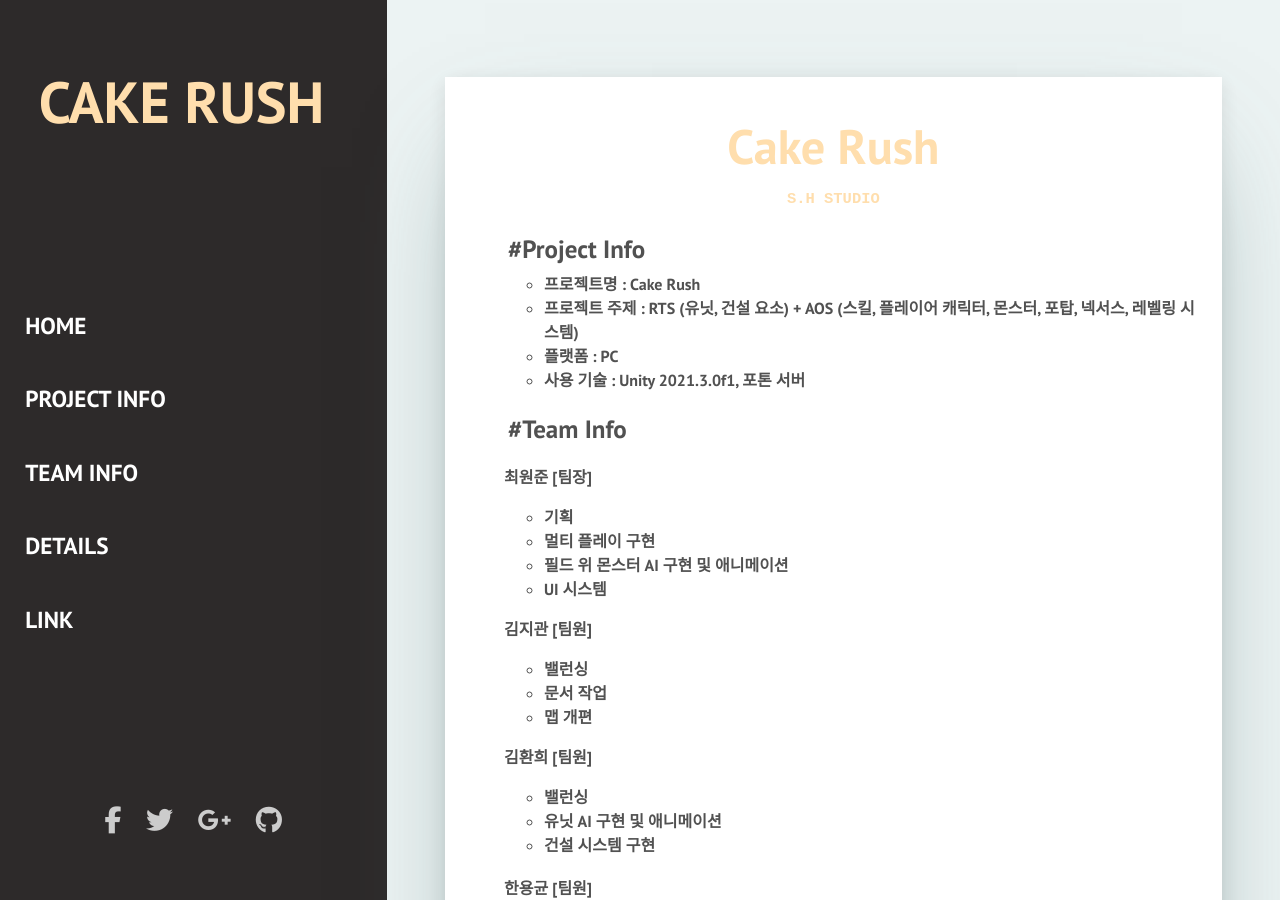
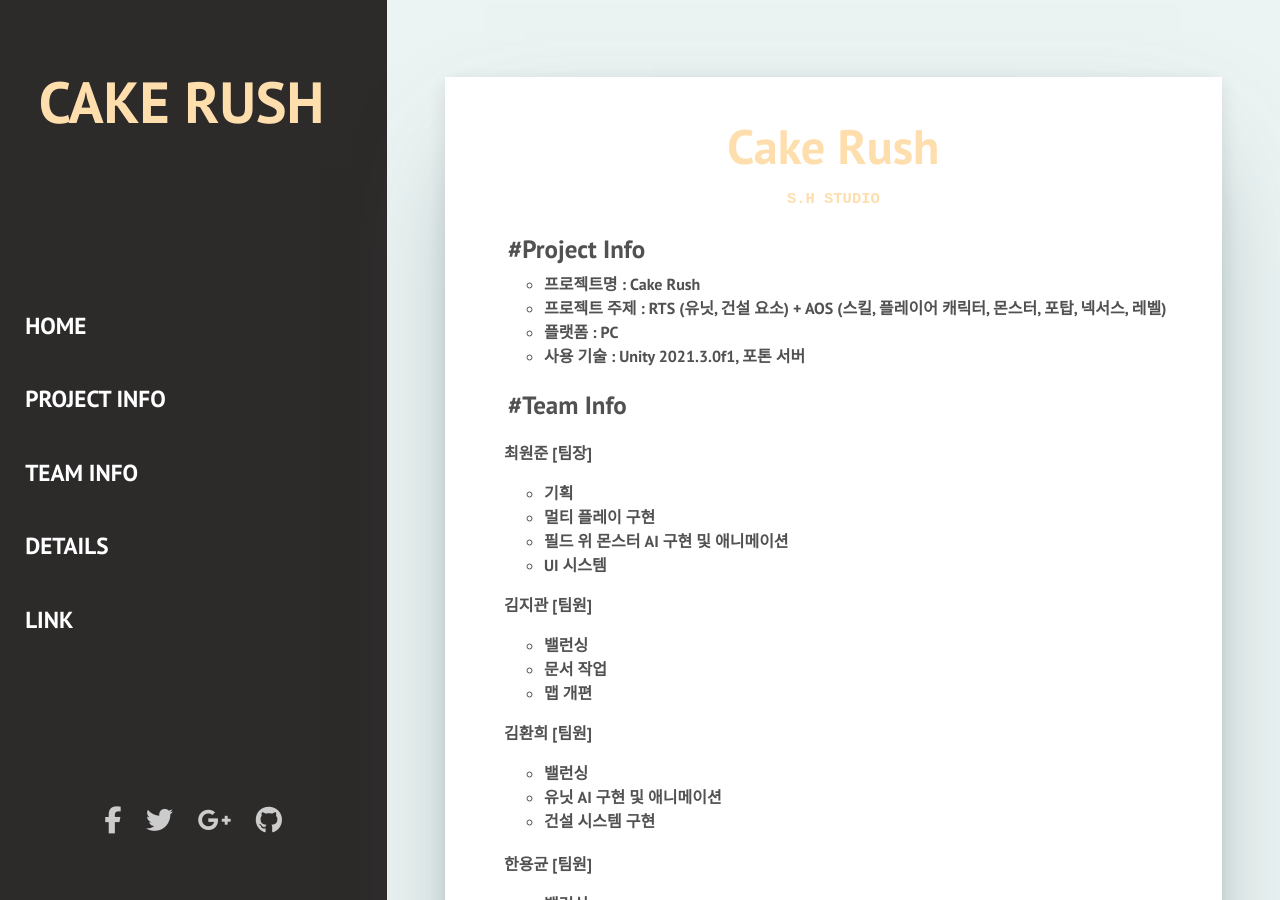
Before and after one commit to yong-gyun/Cake-Rush, a Jekyll site: the page built from index.html, in a window 1280 px wide and 900 px high. Built offline with Jekyll 4.4.1, drawn with Linux system fonts in a browser that asks for light colours; nearby versions of some CDN libraries; some web fonts are replaced; library files that are not in the unit come from our copies; the list of posts is cut into pages by our own code.

Commit message:
Update index.html

```diff
--- a/index.html
+++ b/index.html
@@ -35,7 +35,7 @@ layout: default
       <p class="title">#Project Info</p>
       <ul>
         <li class="main_li">프로젝트명 : Cake Rush</li>
-        <li class="main_li">프로젝트 주제 : RTS (유닛, 건설 요소) + AOS (스킬, 플레이어 캐릭터, 몬스터, 포탑, 넥서스, 레벨링 시스템)</li>
+        <li class="main_li">프로젝트 주제 : RTS (유닛, 건설 요소) + AOS (스킬, 플레이어 캐릭터, 몬스터, 포탑, 넥서스, 레벨)</li>
         <li class="main_li">플랫폼 : PC</li>
         <li class="main_li">사용 기술 : Unity 2021.3.0f1, 포톤 서버</li>
       </ul>
```
